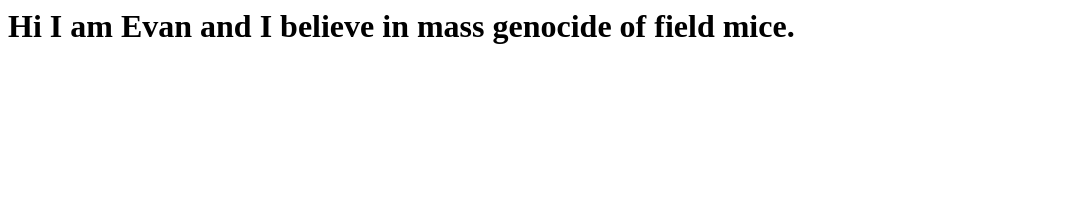
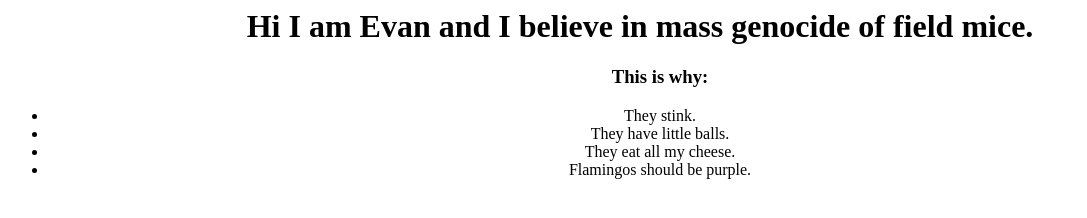
Before and after one commit to evanjberg/evanjberg.github.io, a plain HTML site: page index.html in a window 1280 px wide. Shown: the whole page, without its empty margins (0-1087 px from the left). Drawn offline with Linux system fonts and the light colour scheme.

Commit message:
Update index.html

```diff
--- a/index.html
+++ b/index.html
@@ -1,5 +1,17 @@
 <html>
 <body>
-<h1> Hi I am Evan and I believe in mass genocide of field mice. </h1>
+<center>
+<h1>Hi I am Evan and I believe in mass genocide of field mice.</h1>
+<nav>
+  <aside>
+    <ul><h3>This is why:</h3>
+      <li>They stink.</li>
+      <li>They have little balls.</li>
+      <li>They eat all my cheese.</li>
+      <li>Flamingos should be purple.</li>
+    </ul>
+  </aside>
+</nav>
+</center>
 </body>
 </html>
```
